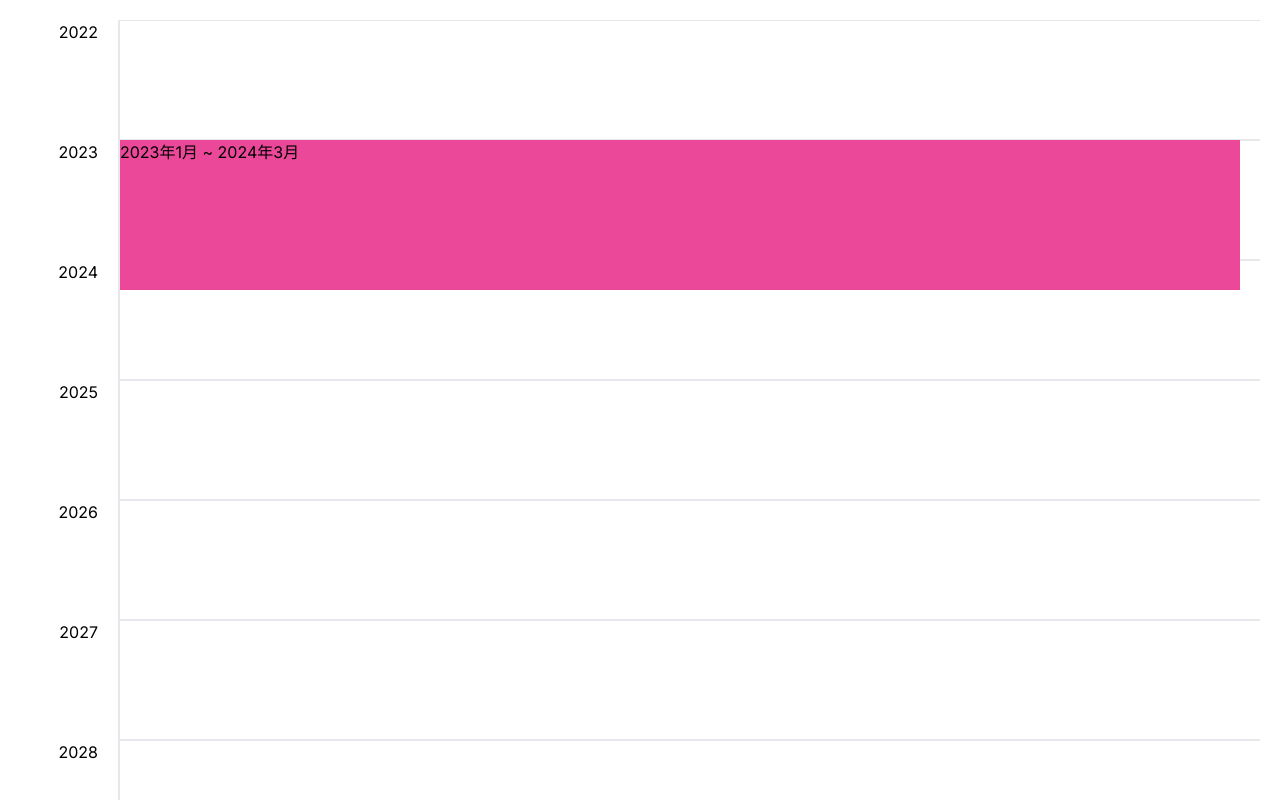
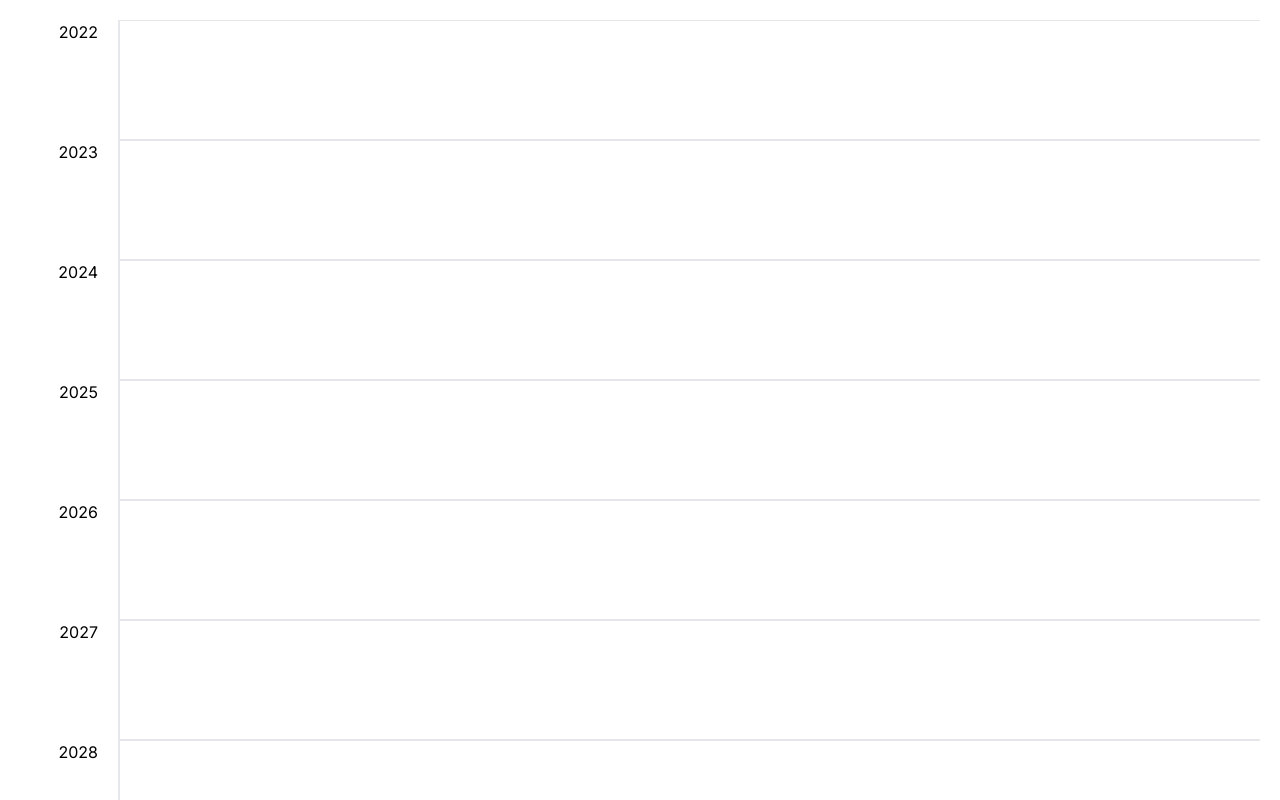
Before and after one commit to a-company-jp/a-project-frontend, a Next.js app: page /career-edit/1 in a window 1280 px wide. Shown: the top 800 px of the page. Built offline with nearby package versions, Linux system fonts and the light colour scheme.

Commit message:
userId をURLパラメータから取得する

```diff
--- a/src/app/career-edit/[userId]/page.tsx
+++ b/src/app/career-edit/[userId]/page.tsx
@@ -1,12 +1,17 @@
-"use client"
+"use client";
 
 import EditingCareerCalendar from "@/components/EditingCareerCarendar";
+import { useParams } from "next/navigation";
 import React from "react";
 
 const careerEdit = () => {
+  const params = useParams();
+  const userId = Array.isArray(params.userId) ? null : params.userId;
+
   return (
     <div className="p-5">
-      <EditingCareerCalendar />
+      {userId && <EditingCareerCalendar userId={userId} />}
+      {!userId && <p>問題が発生しました。</p>}
     </div>
   );
 };
--- a/src/components/EditingCareerCarendar.tsx
+++ b/src/components/EditingCareerCarendar.tsx
@@ -22,13 +22,15 @@ const mockData: mockEvent = {
 const FULL_YEAR = 100;
 const START_YEAR = 2022;
 
-const USER_ID = "3";
+type Props = {
+  userId: string;
+};
 
-const EditingCareerCalendar = () => {
+const EditingCareerCalendar = ({ userId }: Props) => {
   const array = new Array(FULL_YEAR).fill(0);
   const [lifeEvents, setLifeEvents] = useState<mockEvent[]>(
     milestones
-      .filter((m) => m.userId === USER_ID)
+      .filter((m) => m.userId === userId)
       .map((mm) => ({
         id: mm.userId,
         term: {
```
